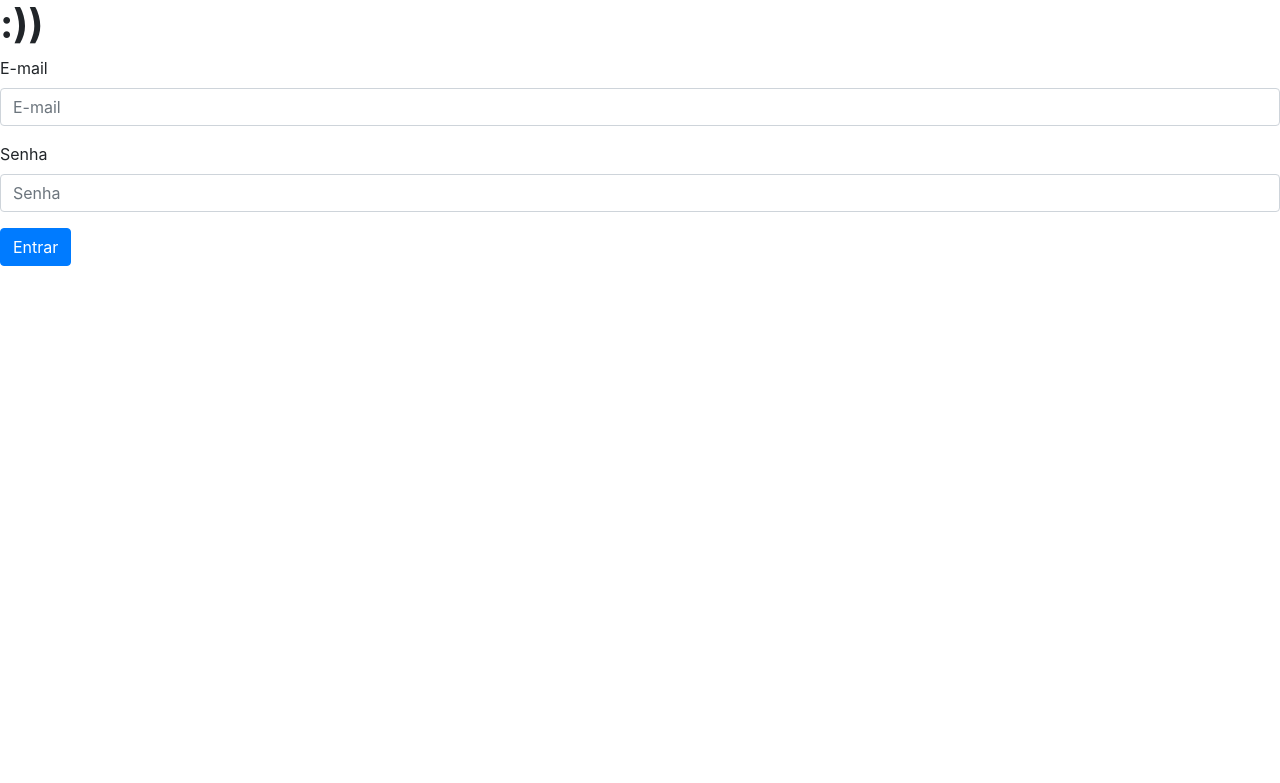
After one commit to guilhermechilon/PI-2P-2017, a PHP site: page /login.php in a window 1280 px wide. The commit adds this page. Shown: the top 783 px of the page. Run offline with PHP 8.4, Linux system fonts and the light colour scheme; some libraries are stand-ins or nearby versions.

Commit message:
Files (cadastro e login)

```diff
--- /dev/null
+++ b/get_back/conexao.php
@@ -0,0 +1,5 @@
+<?php
+$conn = mysql_connect('localhost','root','') or die ("Erro na conexao");
+mysqli_select_db($conn, 'achados_perdidos')or die ("Erro na conexao");
+
+?>
--- /dev/null
+++ b/get_back/login.php
@@ -0,0 +1,50 @@
+<html>
+    <head>
+    <title>Achados e Perdidos</title>
+    <link rel="stylesheet" type="text/css" href="css/bootstrap.min.css">
+    <link rel="icon" href="#">
+
+    <!-- Styles -->
+    <link href='http://fonts.googleapis.com/css?family=Open+Sans:400,300,600' rel='stylesheet' type='text/css'>
+    <link href="assets/plugins/pace-master/themes/blue/pace-theme-flash.css" rel="stylesheet"/>
+    <link href="assets/plugins/uniform/css/uniform.default.min.css" rel="stylesheet"/>
+    <link href="assets/plugins/bootstrap/css/bootstrap.min.css" rel="stylesheet" type="text/css"/>
+    <link href="assets/plugins/fontawesome/css/font-awesome.css" rel="stylesheet" type="text/css"/>
+    <link href="assets/plugins/line-icons/simple-line-icons.css" rel="stylesheet" type="text/css"/>
+    <link href="assets/plugins/offcanvasmenueffects/css/menu_cornerbox.css" rel="stylesheet" type="text/css"/>
+    <link href="assets/plugins/waves/waves.min.css" rel="stylesheet" type="text/css"/>
+    <link href="assets/plugins/switchery/switchery.min.css" rel="stylesheet" type="text/css"/>
+    <link href="assets/plugins/3d-bold-navigation/css/style.css" rel="stylesheet" type="text/css"/>
+    <link href="assets/plugins/slidepushmenus/css/component.css" rel="stylesheet" type="text/css"/>
+
+    <!-- Theme Styles -->
+
+    <link href="assets/css/custom.css" rel="stylesheet" type="text/css"/>
+
+    <script src="assets/plugins/3d-bold-navigation/js/modernizr.js"></script>
+    <script src="assets/plugins/offcanvasmenueffects/js/snap.svg-min.js"></script>
+
+    <!-- HTML5 shim and Respond.js for IE8 support of HTML5 elements and media queries -->
+    <!-- WARNING: Respond.js doesn't work if you view the page via file:// -->
+    <!--[if lt IE 9]>
+    <script src="https://oss.maxcdn.com/html5shiv/3.7.2/html5shiv.min.js"></script>
+    <script src="https://oss.maxcdn.com/respond/1.4.2/respond.min.js"></script>
+    <![endif]-->
+    </head>
+
+    <body>
+    <h1><strong>:))</strong></h1>
+    <form method="post" action="validarlogin.php">
+    <div class="form-group">
+        <label for="exampleInputEmail1">E-mail</label>
+        <input name="email" type="email" class="form-control" id="exampleInputEmail1" aria-describedby="emailHelp" placeholder="E-mail">
+        <small id="emailHelp" class="form-text text-muted"></small>
+    </div>
+    <div class="form-group">
+        <label for="exampleInputPassword1">Senha</label>
+        <input name="senha" type="password" class="form-control" id="exampleInputPassword1" placeholder="Senha">
+    </div>
+    <button type="submit" class="btn btn-primary">Entrar</button>
+    </form>
+    </body>
+</html>
```
Also changed, not shown: get_back/index.php (+10 -0 lines), get_back/validarlogin.php (added, +15 -0 lines).
